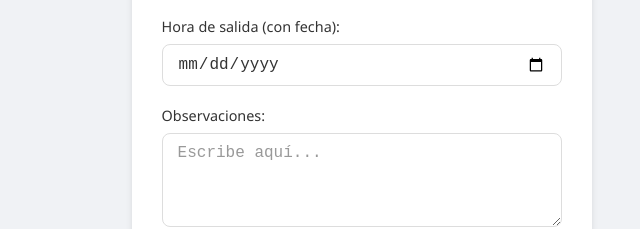
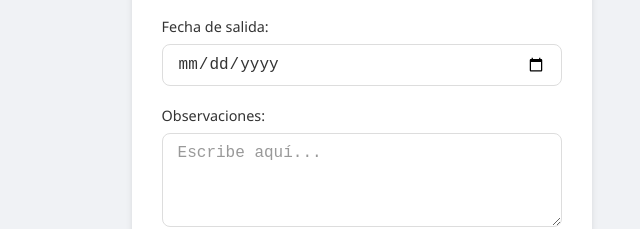
Before and after one commit to JuanG202/Registro-Marcaciones, a plain HTML site: page index.html in a window 1280 px wide. Shown: the part 476-705 px from the top of the page, 278-918 px from the left. Drawn offline with Linux system fonts and the light colour scheme.

```diff
--- a/index.html
+++ b/index.html
@@ -35,7 +35,7 @@
         </div>
 
         <div class="form-group">
-          <label for="horaSalida">Hora de salida (con fecha):</label>
+          <label for="horaSalida">Fecha de salida:</label>
           <input type="date" id="horaSalida" name="horaSalida" required>
         </div>
 
```
